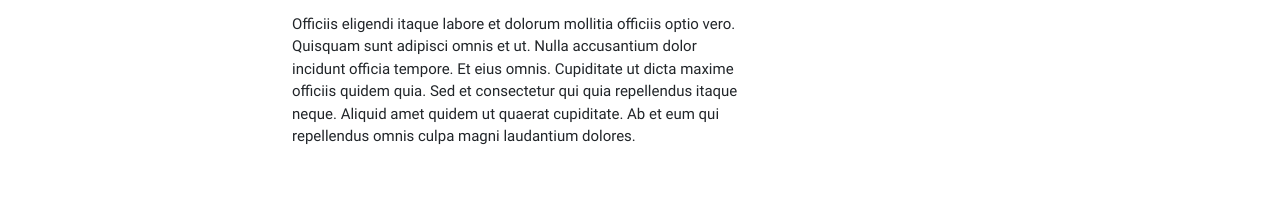
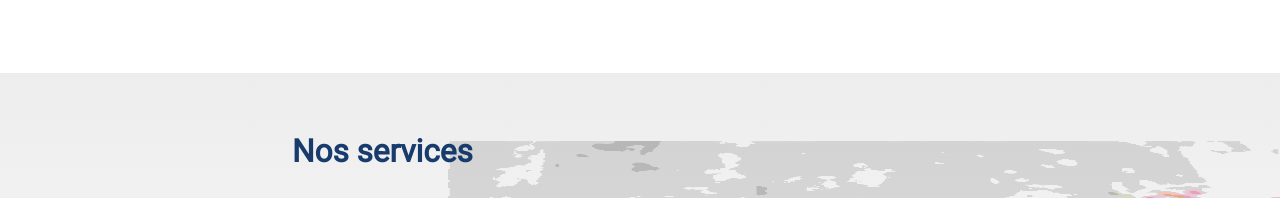
Before and after one commit to Steelking1/btt, a plain HTML site: page index.html in a window 1280 px wide. Shown: the part 1157-1355 px from the top of the page. Drawn offline with Linux system fonts and the light colour scheme.

Commit message:
Update index.html

```diff
--- a/index.html
+++ b/index.html
@@ -119,10 +119,6 @@
                                     </ul>
                                 </div>
                             </div>
-                            <p>
-                                Officiis eligendi itaque labore et dolorum mollitia officiis optio vero. Quisquam sunt adipisci omnis et ut. Nulla accusantium dolor incidunt officia tempore. Et eius omnis.
-                                Cupiditate ut dicta maxime officiis quidem quia. Sed et consectetur qui quia repellendus itaque neque. Aliquid amet quidem ut quaerat cupiditate. Ab et eum qui repellendus omnis culpa magni laudantium dolores.
-                            </p>
                         </div>
 
                         <div class="col-lg-4 reveal-3">
```
